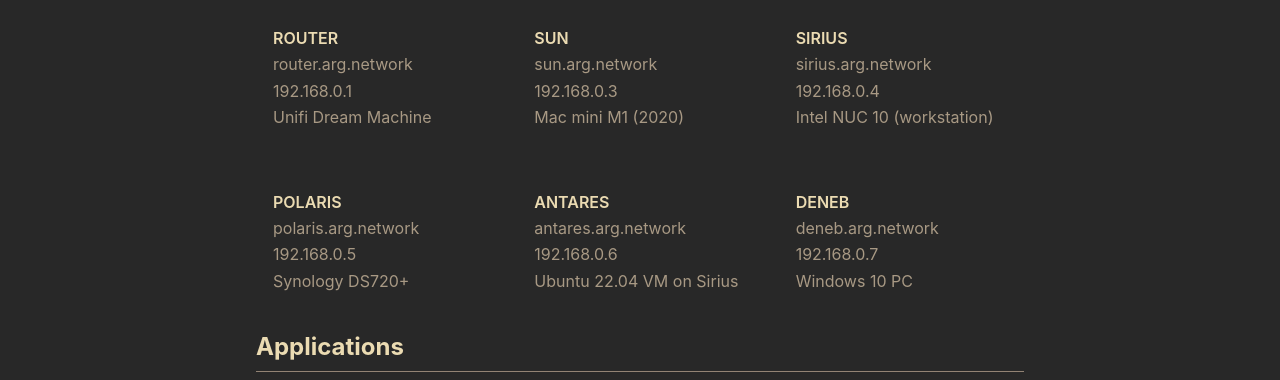
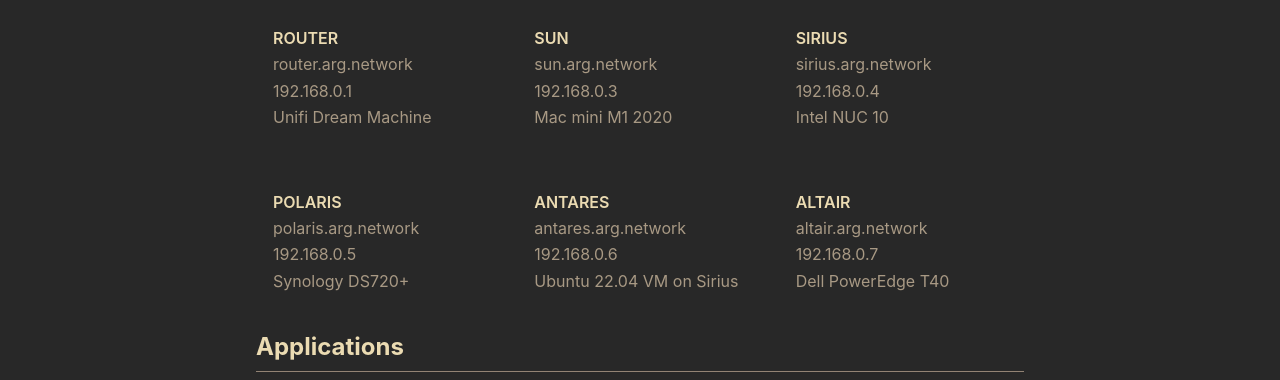
Before and after one commit to arg/dotfiles, a Jekyll site: the page built from docs/index.html, in a window 1280 px wide. Shown: the part 181-561 px from the top of the page. Built offline with Jekyll 4.4.1, drawn with Linux system fonts in a browser that asks for light colours.

Commit message:
Device list updated

```diff
--- a/docs/_data/devices.yml
+++ b/docs/_data/devices.yml
@@ -4,12 +4,12 @@
   hostname: 'router.arg.network'
   ip: '192.168.0.1'
 - name: 'Sun'
-  description: 'Mac mini M1 (2020)'
+  description: 'Mac mini M1 2020'
   url: 'https://sun.arg.network'
   hostname: 'sun.arg.network'
   ip: '192.168.0.3'
 - name: 'Sirius'
-  description: 'Intel NUC 10 (workstation)'
+  description: 'Intel NUC 10'
   url: 'https://sirius.arg.network'
   hostname: 'sirius.arg.network'
   ip: '192.168.0.4'
@@ -23,8 +23,8 @@
   url: 'https://antares.arg.network'
   hostname: 'antares.arg.network'
   ip: '192.168.0.6'
-- name: 'Deneb'
-  description: 'Windows 10 PC'
-  url: 'https://deneb.arg.network'
-  hostname: 'deneb.arg.network'
+- name: 'Altair'
+  description: 'Dell PowerEdge T40'
+  url: 'https://altair.arg.network'
+  hostname: 'altair.arg.network'
   ip: '192.168.0.7'
```
